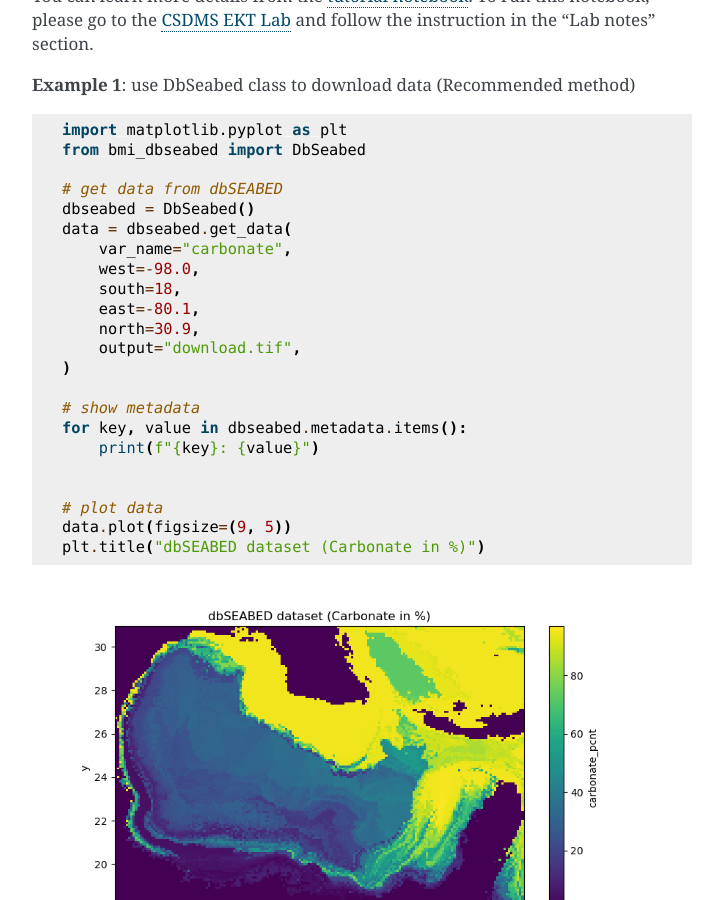
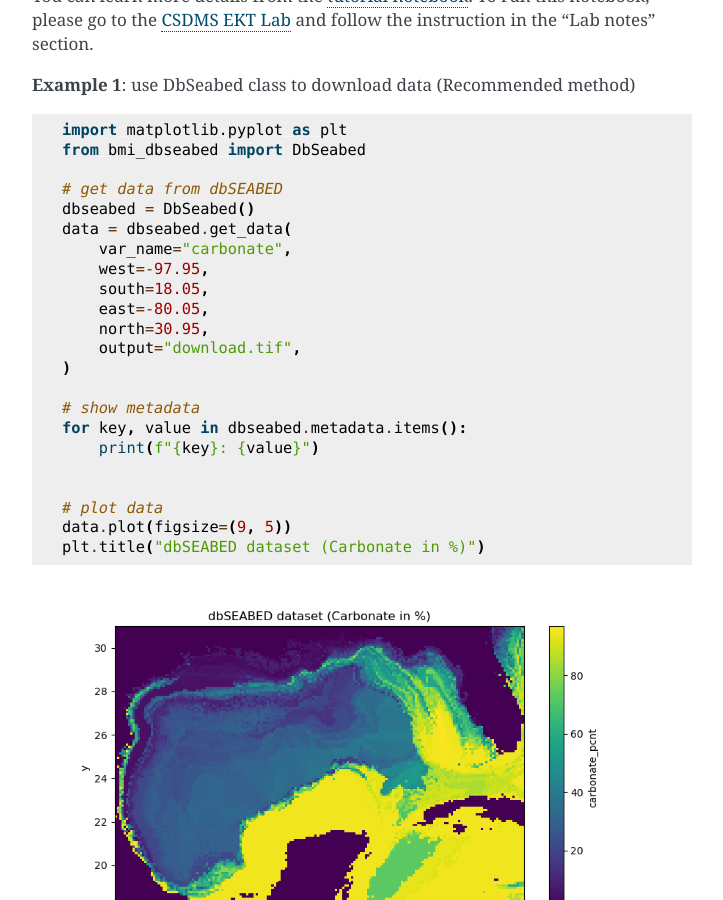
Before and after one commit to gantian127/bmi_dbseabed, a Sphinx documentation site: the page built from docs/source/index.md, in a window 1280 px wide and 900 px high, scrolled down 1110 px. Shown: the whole window, without its empty margins (388-1111 px from the left). Built offline with Sphinx 7.4.7, drawn with Linux system fonts in a browser that asks for light colours.

```diff
--- a/docs/source/index.md
+++ b/docs/source/index.md
@@ -64,10 +64,10 @@ from bmi_dbseabed import DbSeabed
 dbseabed = DbSeabed()
 data = dbseabed.get_data(
     var_name="carbonate",
-    west=-98.0,
-    south=18,
-    east=-80.1,
-    north=30.9,
+    west=-97.95,
+    south=18.05,
+    east=-80.05,
+    north=30.95,
     output="download.tif",
 )
 
```
Also changed, not shown: README.md (+4 -4 lines), docs/source/_static/ts_plot.png, 2 other files.
